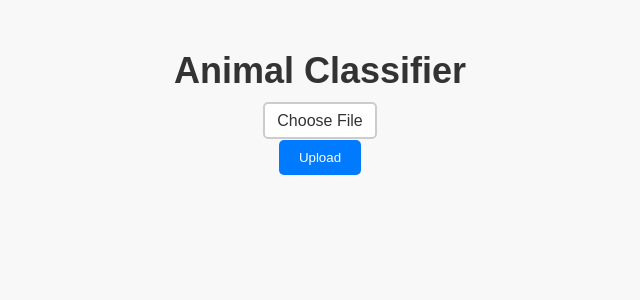
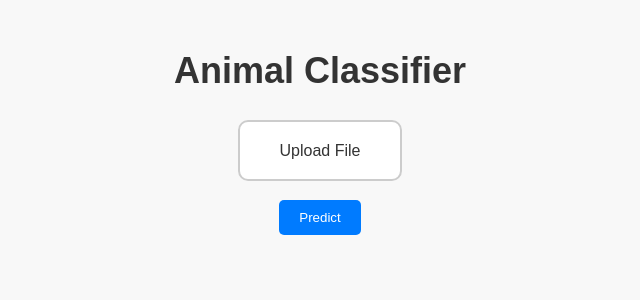
Before and after one commit to 4insu/animal-classifier, a Flask app: page / in a window 1280 px wide. Shown: the top 300 px of the page, without its empty margins (320-960 px from the left). Run offline with Flask 3, Linux system fonts and the light colour scheme; some libraries are stand-ins or nearby versions.

Commit message:
UI Update

```diff
--- a/static/css/styles.css
+++ b/static/css/styles.css
@@ -30,6 +30,8 @@ h1 {
 /* Style the file upload container */
 #file-upload-container {
     position: relative;
+    margin-top: 30px;
+    margin-bottom: 20px;
 }
 
 /* Style the file input */
@@ -38,11 +40,12 @@ h1 {
 }
 
 #file-label {
-    padding: 8px 12px;
+    padding: 20px 40px; /* Adjust padding to make it larger */
     border: 2px solid #ccc;
-    border-radius: 5px;
+    border-radius: 10px; /* Adjust border radius for rounded corners */
     background-color: #fff;
     cursor: pointer;
+    font-size: 16px; /* Adjust font size */
 }
 
 /* Style the clear button */
@@ -59,7 +62,7 @@ h1 {
 
 /* Style the submit button */
 input[type="submit"] {
-    margin-top: 10px;
+    margin-top: 20px;
     padding: 10px 20px;
     background-color: #007bff;
     color: #fff;
--- a/static/js/script.js
+++ b/static/js/script.js
@@ -1,4 +1,5 @@
 document.addEventListener('DOMContentLoaded', () => {
+    // Handle form submission event
     document.getElementById('upload-form').addEventListener('submit', async (e) => {
         e.preventDefault();
         const formData = new FormData();
@@ -20,6 +21,7 @@ document.addEventListener('DOMContentLoaded', () => {
         }
     });
 
+    // Update file label when file input changes
     document.getElementById('file').addEventListener('change', function() {
         const fileInput = document.getElementById('file');
         const clearBtn = document.getElementById('clear-btn');
@@ -34,6 +36,7 @@ document.addEventListener('DOMContentLoaded', () => {
         }
     });
 
+    // Clear file input and label when clear button is clicked
     document.getElementById('clear-btn').addEventListener('click', function() {
         const fileInput = document.getElementById('file');
         fileInput.value = '';
@@ -41,4 +44,37 @@ document.addEventListener('DOMContentLoaded', () => {
         fileLabel.textContent = 'Choose File';
         this.style.display = 'none';
     });
+
+    // Handle drag over event for the form
+    document.getElementById('upload-form').addEventListener('dragover', function(event) {
+        event.preventDefault();
+        event.stopPropagation();
+        event.dataTransfer.dropEffect = 'copy'; // Explicitly show this is a copy.
+    });
+
+    // Handle drop event for the form
+    document.getElementById('upload-form').addEventListener('drop', async function(event) {
+        event.preventDefault();
+        event.stopPropagation();
+        const formData = new FormData();
+        const files = event.dataTransfer.files;
+        if (files.length > 0) {
+            formData.append('file', files[0]);
+            try {
+                const response = await fetch('/predict', {
+                    method: 'POST',
+                    body: formData
+                });
+                if (!response.ok) {
+                    throw new Error('Failed to receive response from server');
+                }
+                const data = await response.json();
+                document.getElementById('result').innerText = `Prediction: ${data.prediction}`;
+            } catch (error) {
+                console.error('Error:', error.message);
+                // Display error message to the user
+                document.getElementById('result').innerText = 'An error occurred. Please try again.';
+            }
+        }
+    });
 });
--- a/templates/index.html
+++ b/templates/index.html
@@ -1,22 +1,30 @@
 <!DOCTYPE html>
-<html lang="en">
+<html lang = "en">
+
 <head>
-    <meta charset="UTF-8">
-    <meta name="viewport" content="width=device-width, initial-scale=1.0">
+    <meta charset = "UTF-8">
+    <meta name = "viewport" content = "width=device-width, initial-scale=1.0">
     <title>Animal Classifier</title>
-    <link rel="stylesheet" type="text/css" href="{{ url_for('static', filename='css/styles.css') }}">
+    <link rel = "stylesheet" type = "text/css" href = "{{ url_for('static', filename='css/styles.css') }}">
 </head>
+
 <body>
     <h1>Animal Classifier</h1>
-    <form id="upload-form" action="/predict" method="post" enctype="multipart/form-data">
-        <div id="file-upload-container">
-            <input type="file" name="file" id="file" style="display: none;">
-            <label for="file" id="file-label">Choose File</label>
-            <button type="button" id="clear-btn" style="display: none;">x</button>
+
+    <form id = "upload-form" action = "/predict" method = "post" enctype = "multipart/form-data">
+
+        <div id = "file-upload-container" ondrop = "dropHandler(event);" ondragover = "dragOverHandler(event);">
+            <input type = "file" name = "file" id = "file" style = "display: none;">
+            <label for = "file" id = "file-label">Upload File</label>
+            <button type = "button" id = "clear-btn" style = "display: none;">x</button>
         </div>
-        <input type="submit" value="Upload">
+
+        <input type = "submit" value = "Predict">
     </form>
-    <div id="result"></div>
-    <script src="{{ url_for('static', filename='js/script.js') }}"></script>
+
+    <div id = "result"></div>
+
+    <script src = "{{ url_for('static', filename='js/script.js') }}"></script>
 </body>
+
 </html>
```
